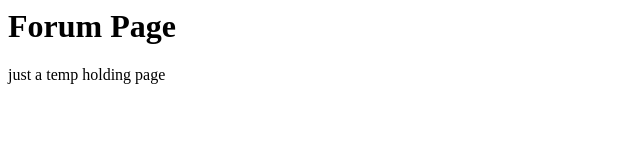
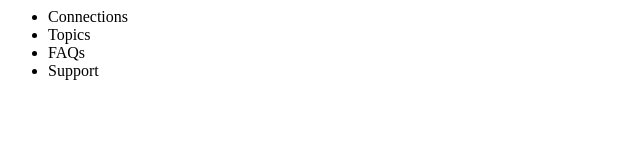
Before and after one commit to aishwaryaborkar/netWork, a website: page public/views/Forum.html in a window 1280 px wide. Shown: the whole page, without its empty margins (0-640 px from the left). Drawn offline with Linux system fonts and the light colour scheme.

Commit message:
forum base UI

```diff
--- a/public/views/Forum.html
+++ b/public/views/Forum.html
@@ -1,4 +1,22 @@
+<link rel="stylesheet" type="text/css" href="css/forumstyle.css">
 <div>
-	<h1>Forum Page</h1>
-	<p>just a temp holding page</p>
+	<div id="forumOptions">
+		<ul>
+		<li>Connections</li>
+		<li>Topics</li>
+		<li>FAQs</li>
+		<li>Support</li>
+	</ul>
+	</div>
+
+	<div class="forum">
+
+	</div>
+
+	<br>
+
+	<div class="forum">
+
+	</div>
+
 </div>
```
